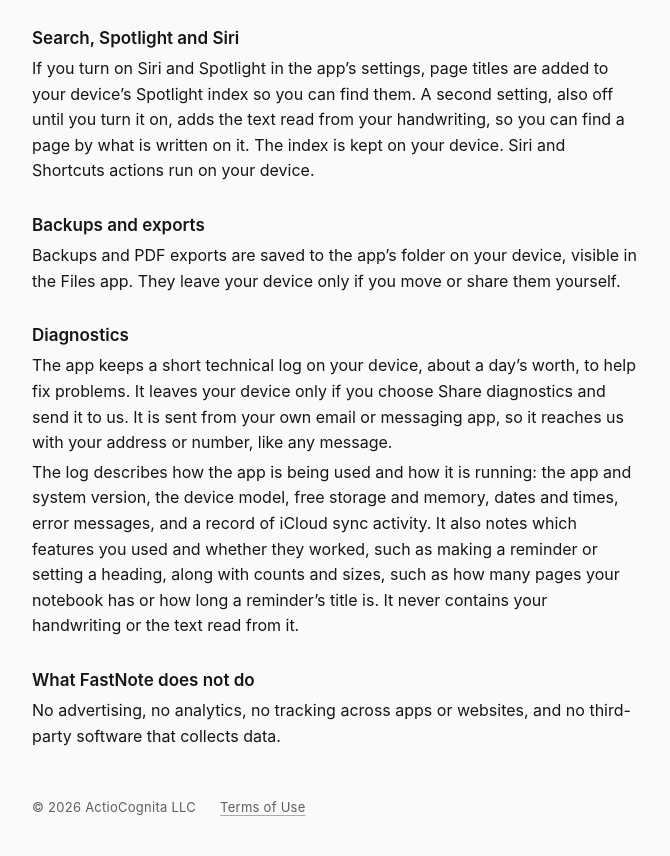
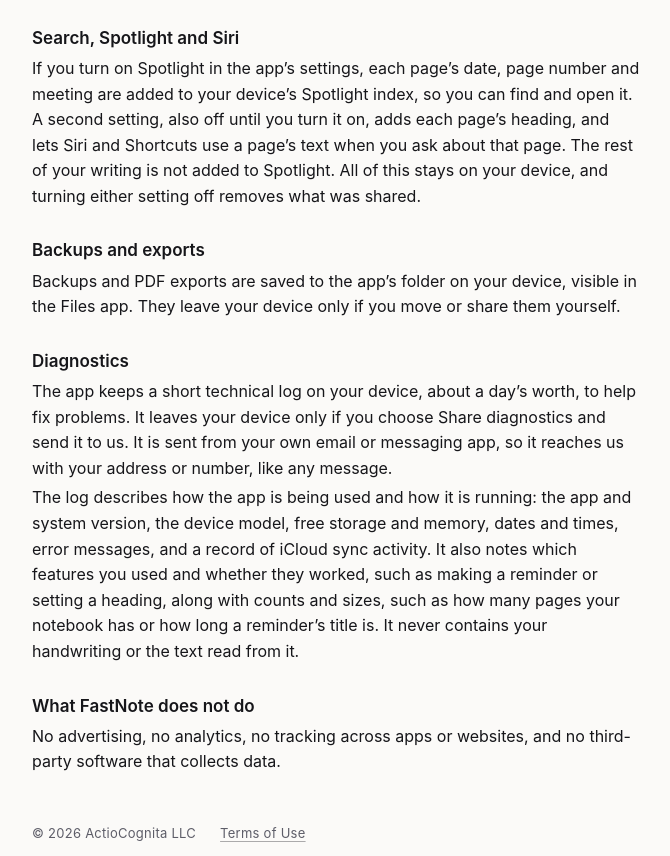
Before and after one commit to CaryJM/actiocognita-site, a plain HTML site: page public/privacy.html in a window 1280 px wide. Shown: the part 2745-3601 px from the top of the page, without its empty margins (304-974 px from the left). Drawn offline with Linux system fonts and the light colour scheme.

Commit message:
Privacy Policy: Spotlight and Siri as the app does them (date, number and meeting; headings; Siri's page text)

```diff
--- a/public/privacy.html
+++ b/public/privacy.html
@@ -102,10 +102,11 @@
       time.</p>
 
       <h3>Search, Spotlight and Siri</h3>
-      <p>If you turn on Siri and Spotlight in the app’s settings, page titles are added to your device’s Spotlight
-      index so you can find them. A second setting, also off until you turn it on, adds the text read from your
-      handwriting, so you can find a page by what is written on it. The index is kept on your device. Siri and
-      Shortcuts actions run on your device.</p>
+      <p>If you turn on Spotlight in the app’s settings, each page’s date, page number and meeting are added to your
+      device’s Spotlight index, so you can find and open it. A second setting, also off until you turn it on, adds
+      each page’s heading, and lets Siri and Shortcuts use a page’s text when you ask about that page. The rest of
+      your writing is not added to Spotlight. All of this stays on your device, and turning either setting off
+      removes what was shared.</p>
 
       <h3>Backups and exports</h3>
       <p>Backups and PDF exports are saved to the app’s folder on your device, visible in the Files app. They leave
```
